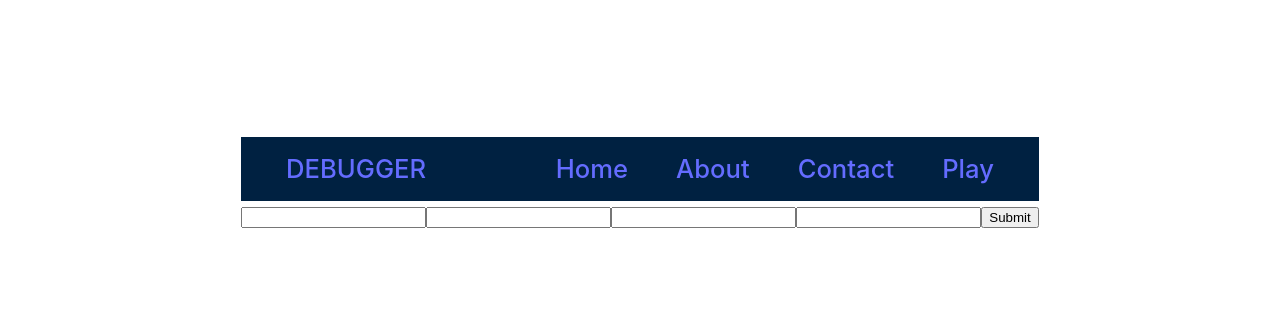
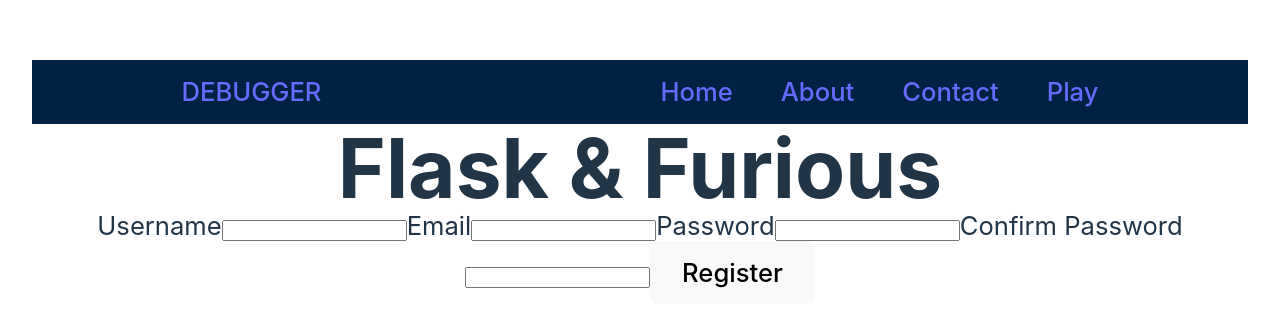
Before and after one commit to Flask-and-Furious/client_side, a React (Vite) app: page /register in a window 1280 px wide. Shown: the part 218-544 px from the top of the page. Built offline with nearby package versions, Linux system fonts and the light colour scheme.

Commit message:
edit components to pass correct props

```diff
--- a/src/pages/Register/index.jsx
+++ b/src/pages/Register/index.jsx
@@ -1,20 +1,53 @@
 import React from "react";
 
-import { Title, Input } from "../../components"
+import { Title, Input, Button } from "../../components";
 
 function Register() {
   return (
     <div>
-            <Title>Insert App Name</Title>
+      <Title title="Flask & Furious" />
+      <form>
+        <Input
+          name="username"
+          id="username"
+          type="text"
+          text="Username"
+          testRole="username"
+        />
+        <Input
+          name="email"
+          id="email"
+          type="email"
+          text="Email"
+          testRole="email"
+        />
+        <Input
+          name="password"
+          id="password"
+          type="password"
+          text="Password"
+          testRole="password"
+        />
+        <Input
+          name="password"
+          id="password"
+          type="password"
+          text="Confirm Password"
+          testRole="confirm-password"
+        />
+        <Button text="Register" testRole="register" />
+      </form>
+
+      {/* <Title>Insert App Name</Title>
       <form>
           <Input type="text" name="username">Username</Input>
           <Input type="text" name="email">Email</Input>
           <Input type="password" name="password">Password</Input>
           <Input type="password" name="confirm-password">Confirm Password</Input>
           <Input type="submit" name="Register">Register</Input>
-            </form>
+      </form> */}
     </div>
-    )
+  );
 }
 
-export default Register
+export default Register;
```
Lines whose indentation alone changed are shown as unchanged.
